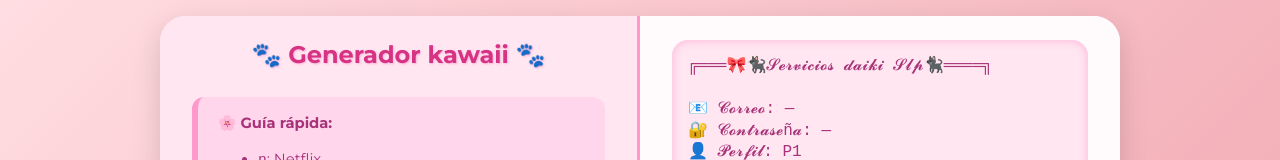
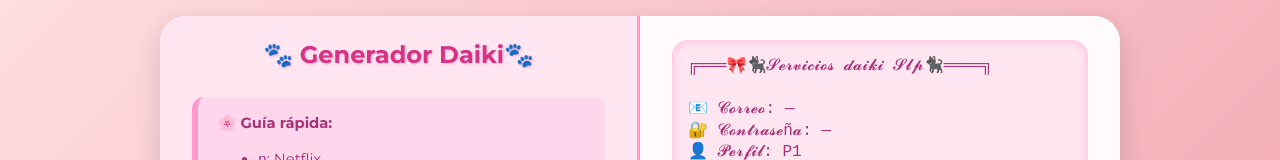
Before and after one commit to namixnaho0/sofis1, a plain HTML site: page index.html in a window 1280 px wide. Shown: the top 160 px of the page. Drawn offline with Linux system fonts and the light colour scheme.

Commit message:
Update index.html

```diff
--- a/index.html
+++ b/index.html
@@ -89,7 +89,7 @@
 <body>
   <div id="contenedor-principal">
     <div id="formulario-container">
-      <h2>🐾 Generador kawaii 🐾</h2>
+      <h2>🐾 Generador Daiki🐾</h2>
       <div id="guia">
         <strong>🌸 Guía rápida:</strong>
         <ul>
```
